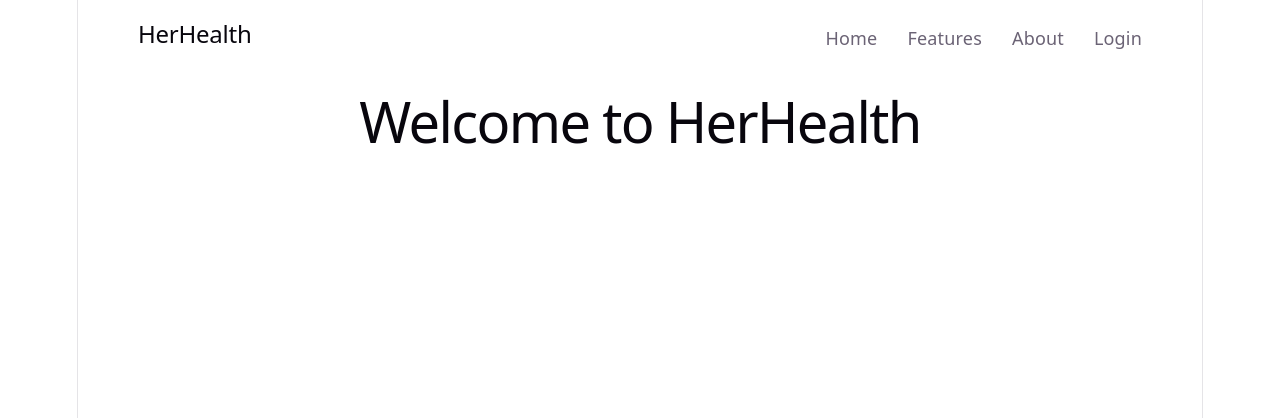
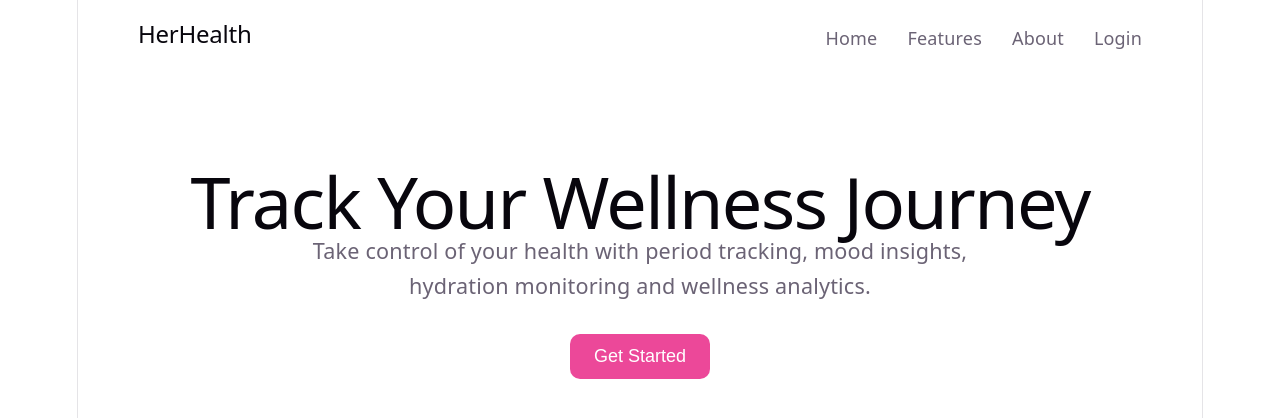
Before and after one commit to ishrasjain/herhealth-tracker, a React (Vite) app in the folder herhealth-tracker/: page / in a window 1280 px wide. Shown: the top 418 px of the page. Built offline with nearby package versions, Linux system fonts and the light colour scheme.

Commit message:
feat: add hero section styling

```diff
--- a/herhealth-tracker/src/pages/Home.jsx
+++ b/herhealth-tracker/src/pages/Home.jsx
@@ -1,5 +1,17 @@
+import "../styles/home.css";
 function Home() {
-  return <h1>Welcome to HerHealth</h1>;
+  return (
+    <section className="hero">
+      <h1>Track Your Wellness Journey</h1>
+
+      <p>
+        Take control of your health with period tracking,
+        mood insights, hydration monitoring and wellness analytics.
+      </p>
+
+      <button>Get Started</button>
+    </section>
+  );
 }
 
 export default Home;
--- /dev/null
+++ b/herhealth-tracker/src/styles/home.css
@@ -0,0 +1,27 @@
+.hero {
+  text-align: center;
+  padding: 80px 20px;
+}
+
+.hero h1 {
+  font-size: 4rem;
+  margin-bottom: 20px;
+}
+
+.hero p {
+  font-size: 1.2rem;
+  max-width: 700px;
+  margin: auto;
+  margin-bottom: 30px;
+  line-height: 1.6;
+}
+
+.hero button {
+  background-color: #ec4899;
+  color: white;
+  border: none;
+  padding: 12px 24px;
+  border-radius: 10px;
+  font-size: 1rem;
+  cursor: pointer;
+}
```
Also changed, not shown: 1 other file (tests, documents, lock files or other folders).
